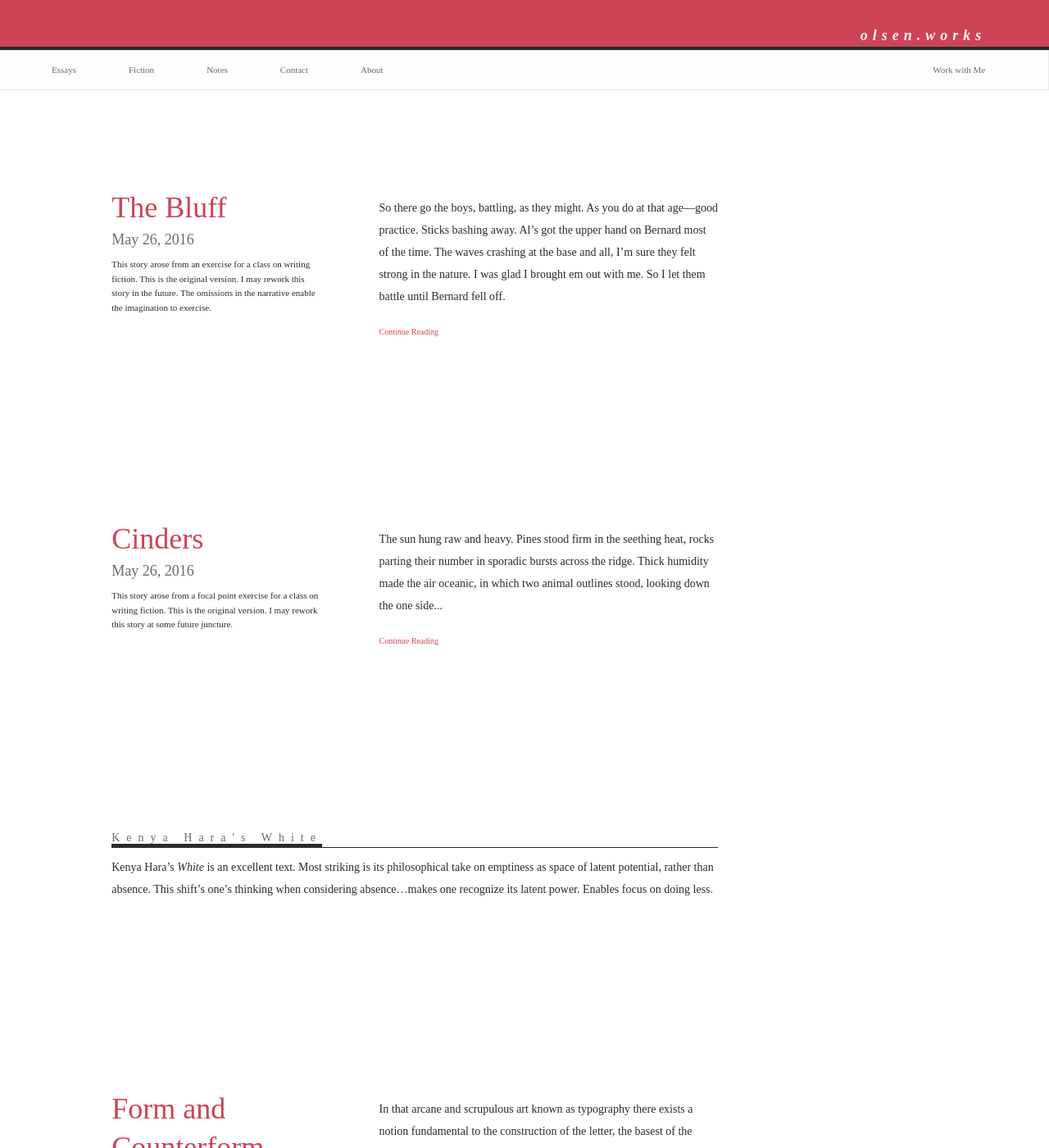
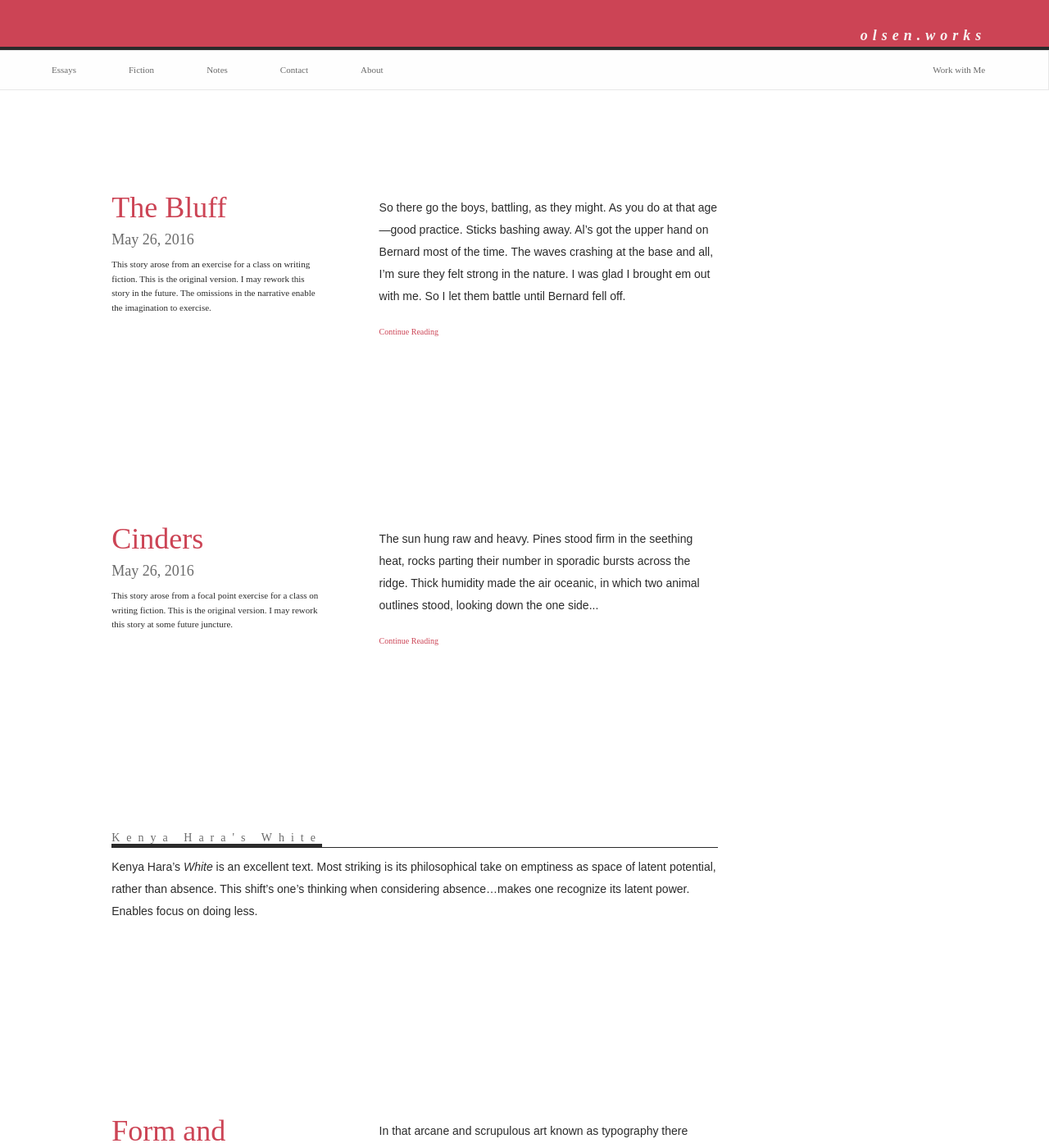
Before and after one commit to fakeolsen/scolsen.github.io, a Jekyll site: the page built from index.html, in a window 1280 px wide and 1400 px high. Shown: the whole window at 82% size. Built offline with Jekyll 4.4.1, drawn with Linux system fonts in a browser that asks for light colours; some web fonts are replaced.

Commit message:
testing ideal sans

```diff
--- a/_layouts/default.html
+++ b/_layouts/default.html
@@ -6,7 +6,7 @@
   <body>
 
     {% include header.html %}
-    {% if page.url == "/index.html" %}
+    {% if page.url == site.baseurl %}
   <div class="hero">
     <div class="curtain"></div>
       <div class="hero-wrapper">
--- a/_sass/_base.scss
+++ b/_sass/_base.scss
@@ -17,7 +17,7 @@ body {
     font-family: $base-font-family;
     font-size: $base-font-size;
     line-height: $base-line-height;
-    font-weight: 300;
+    font-weight: 200;
     color: $text-color;
     background-color: $background-color;
     -webkit-text-size-adjust: 100%;
--- a/css/main.scss
+++ b/css/main.scss
@@ -6,7 +6,7 @@
 
 
 // Our variables
-$base-font-family: "Surveyor SSm A", "Surveyor SSm B", serif;
+$base-font-family: "Ideal Sans SSm A", "Ideal Sans SSm B", sans-serif;
 $base-font-size:   14px;
 $small-font-size:  $base-font-size * 0.875;
 $base-line-height: 27px;
```
